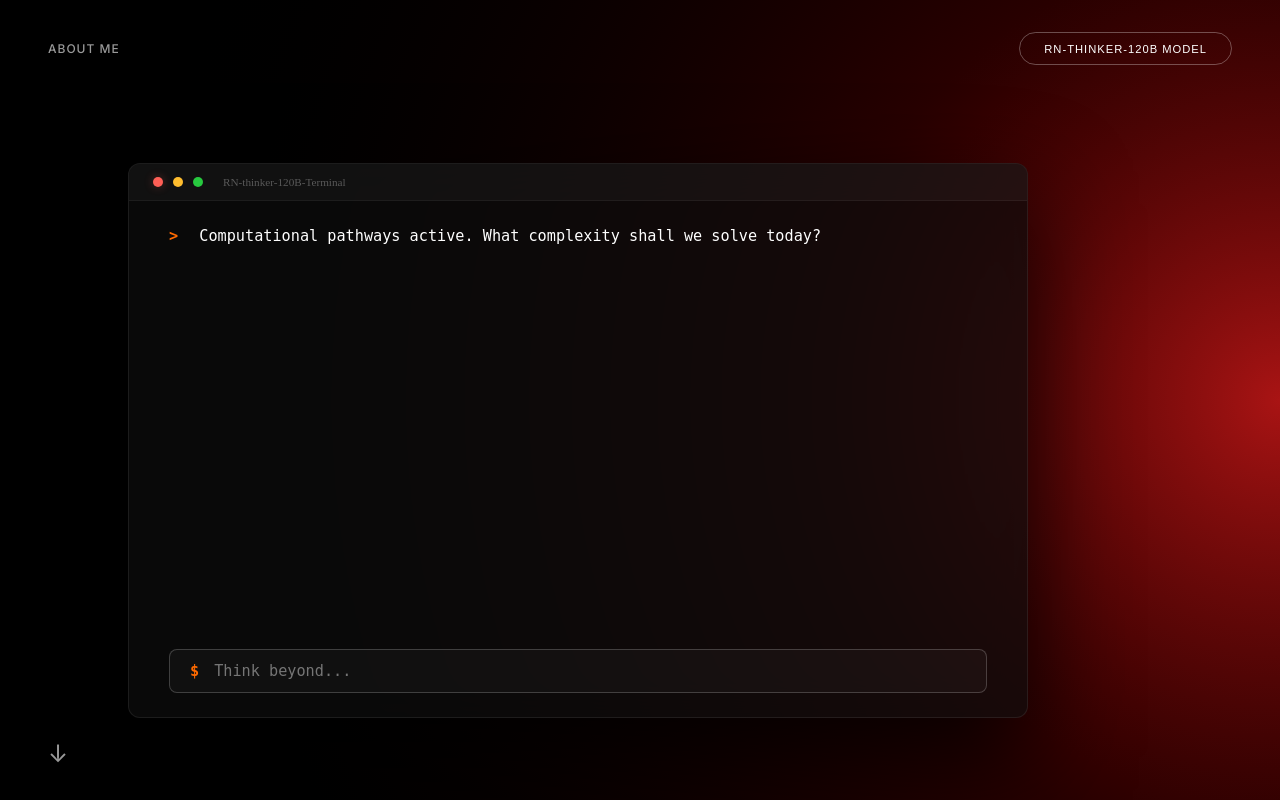
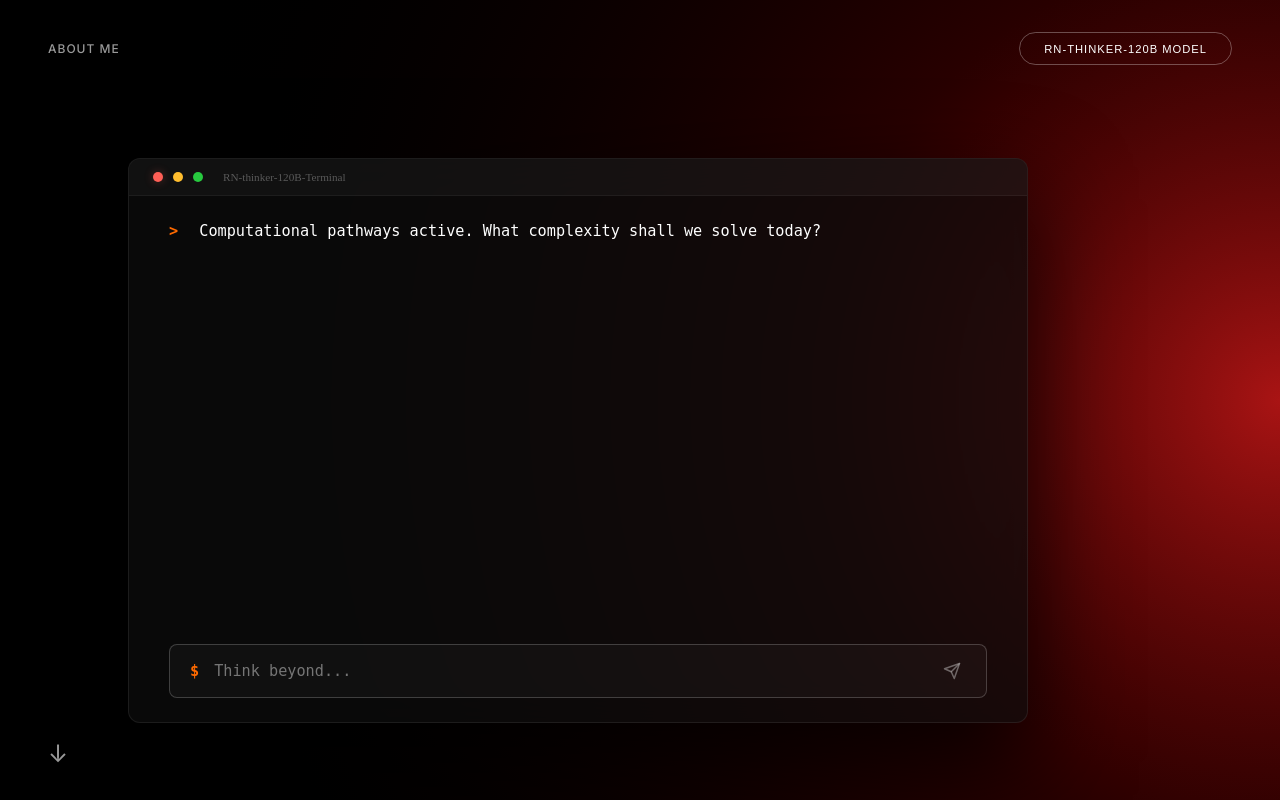
Before and after one commit to aryanRN2/ai-chatbot, a Flask app: page /chat-interface in a window 1280 px wide. Run offline with Flask 3, Linux system fonts and the light colour scheme.

Commit message:
UI: Add a premium send button to the chat interface

```diff
--- a/static/css/style.css
+++ b/static/css/style.css
@@ -174,6 +174,28 @@ nav {
     pointer-events: none;
     z-index: 1;
 }
+#send-btn {
+    background: transparent;
+    border: none;
+    color: var(--text-secondary);
+    cursor: pointer;
+    padding: 5px;
+    display: flex;
+    align-items: center;
+    justify-content: center;
+    transition: all 0.3s ease;
+    opacity: 0.6;
+}
+
+#send-btn:hover {
+    color: var(--text-primary);
+    opacity: 1;
+    transform: scale(1.1);
+}
+
+#send-btn svg {
+    display: block;
+}
 
 /* Terminal/Chat Section */
 .terminal-container {
--- a/static/js/script.js
+++ b/static/js/script.js
@@ -113,4 +113,9 @@ document.addEventListener('DOMContentLoaded', () => {
         });
         userInput.focus();
     }
+
+    const sendBtn = document.getElementById('send-btn');
+    if (sendBtn) {
+        sendBtn.addEventListener('click', sendMessage);
+    }
 });
--- a/templates/index.html
+++ b/templates/index.html
@@ -52,6 +52,9 @@
                     <div class="input-area">
                         <span>$</span>
                         <input type="text" id="user-input" placeholder="Think beyond..." autocomplete="off">
+                        <button id="send-btn">
+                            <svg width="18" height="18" viewBox="0 0 24 24" fill="none" stroke="currentColor" stroke-width="2" stroke-linecap="round" stroke-linejoin="round"><line x1="22" y1="2" x2="11" y2="13"></line><polygon points="22 2 15 22 11 13 2 9 22 2"></polygon></svg>
+                        </button>
                     </div>
                 </div>
             </div>
```
